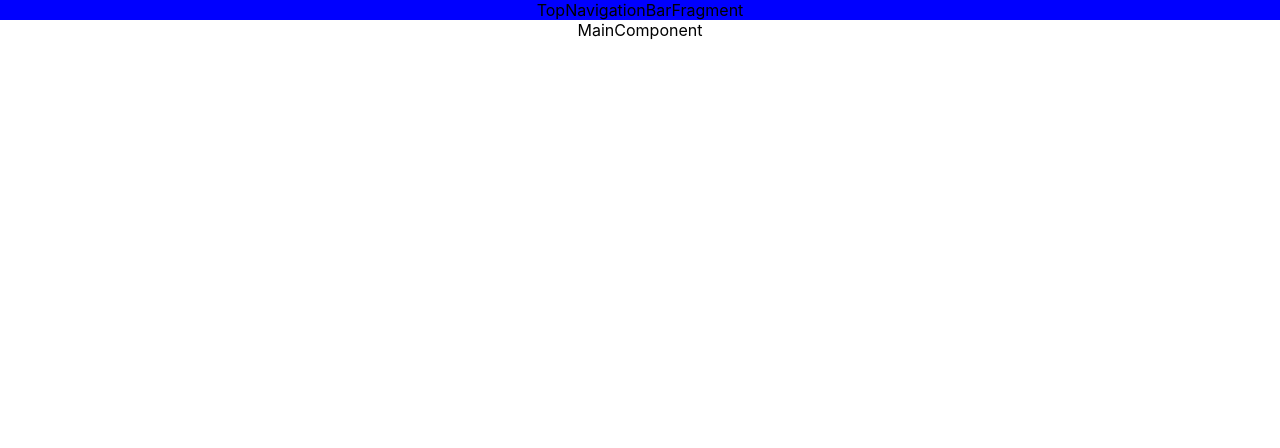
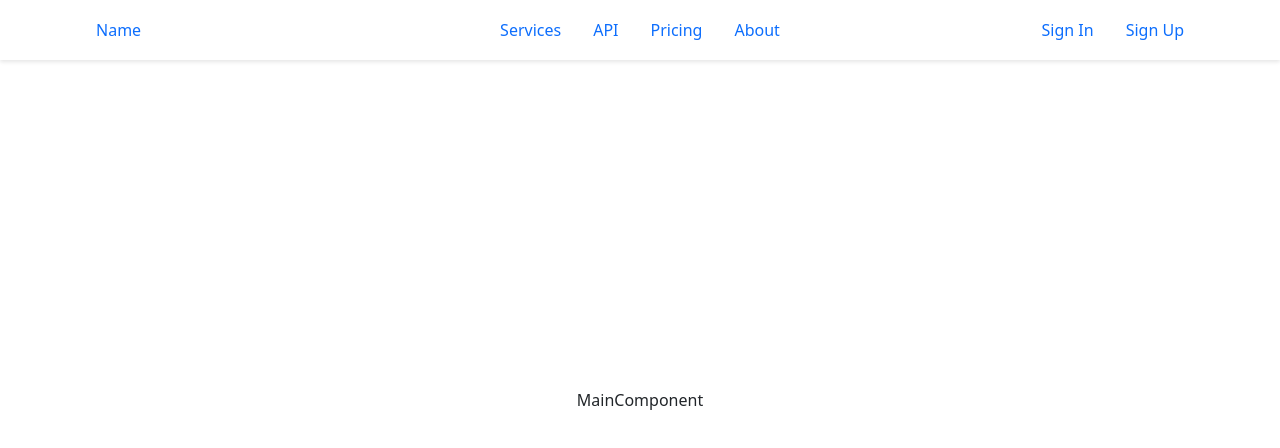
Before and after one commit to ChilliBilly/tortoise-frontend, a React (Create React App) app: page / in a window 1280 px wide. Shown: the top 448 px of the page. Built offline with nearby package versions, Linux system fonts and the light colour scheme.

Commit message:
adding css for top navigation bar

```diff
--- a/src/App.css
+++ b/src/App.css
@@ -1,38 +1,15 @@
 .App {
-  text-align: center;
+    display: flex;
+    justify-content: center;
+    /* Center horizontally */
+    align-items: center;
+    /* Center vertically */
+    height: 100vh;
+    /* Full height of the viewport */
+    width: 100vw;
+    /* Full width of the viewport */
+    padding: 20px;
+    /* Padding to add space on the sides */
+    box-sizing: border-box;
+    /* Include padding in the element's total width and height */
 }
-
-.App-logo {
-  height: 40vmin;
-  pointer-events: none;
-}
-
-@media (prefers-reduced-motion: no-preference) {
-  .App-logo {
-    animation: App-logo-spin infinite 20s linear;
-  }
-}
-
-.App-header {
-  background-color: #282c34;
-  min-height: 100vh;
-  display: flex;
-  flex-direction: column;
-  align-items: center;
-  justify-content: center;
-  font-size: calc(10px + 2vmin);
-  color: white;
-}
-
-.App-link {
-  color: #61dafb;
-}
-
-@keyframes App-logo-spin {
-  from {
-    transform: rotate(0deg);
-  }
-  to {
-    transform: rotate(360deg);
-  }
-}
--- a/src/component/home/TopNavigationBarComponent.css
+++ b/src/component/home/TopNavigationBarComponent.css
@@ -1,3 +1,24 @@
-.background-color {
-    background-color: aqua;
+.top-navigation-bar {
+    position: fixed;
+    /* Fix the position at the top */
+    top: 0;
+    /* Align to the top of the viewport */
+    left: 0;
+    /* Align to the left of the viewport */
+    width: 100%;
+    /* Full width */
+    background-color: white;
+    /* Background color to cover content behind */
+    z-index: 1000;
+    /* High z-index to ensure it is above other elements */
+    box-shadow: 0 2px 4px rgba(0, 0, 0, 0.1);
+    /* Optional: Add a shadow for better visibility */
+    display: flex;
+    /* Use flexbox to align content */
+    justify-content: center;
+    /* Center content horizontally */
+    align-items: center;
+    /* Center content vertically */
+    height: 60px;
+    /* Set a fixed height if needed */
 }
--- a/src/component/home/TopNavigationBarComponent.js
+++ b/src/component/home/TopNavigationBarComponent.js
@@ -3,7 +3,7 @@ import TopNavigationBarFragment from "../../fragment/home/TopNavigationBarFragme
 
 function TopNavigationBarComponent() {
     return (
-        <div className="background-color">
+        <div className="top-navigation-bar">
             <TopNavigationBarFragment></TopNavigationBarFragment>
         </div>
     )
--- a/src/fragment/home/TopNavigationBarFragment.css
+++ b/src/fragment/home/TopNavigationBarFragment.css
@@ -1,3 +1,55 @@
-.background-color {
-    background-color: blue;
+.nav-container {
+    display: flex;
+    justify-content: space-between;
+    /* Space out the navs */
+    align-items: center;
+    /* Center align items vertically */
+    padding: 0 20px;
+    /* Add padding to left and right */
 }
+
+.content-container {
+    max-width: 1200px;
+    /* Maximum width for the content */
+    width: 100%;
+    /* Full width of the container */
+    padding: 0 20px;
+    /* Padding on the left and right */
+    box-sizing: border-box;
+    /* Include padding in the element's total width and height */
+}
+
+.left-nav {
+    flex: 1;
+    /* Take up available space */
+}
+
+.center-nav {
+    flex: 1;
+    /* Take up available space */
+    justify-content: center;
+    /* Center align items horizontally */
+}
+
+.right-nav {
+    flex: 1;
+    /* Take up available space */
+    justify-content: flex-end;
+    /* Align items to the right */
+    display: flex;
+}
+
+.centered-text {
+    position: absolute;
+    top: 50%;
+    left: 50%;
+    transform: translate(-50%, -50%);
+    font-size: 3rem;
+    /* Adjust as needed */
+    color: rgba(0, 0, 0, 0.1);
+    /* Light color to appear like a background */
+    z-index: -1;
+    /* Ensure it is behind other elements */
+    pointer-events: none;
+    /* So it doesn't interfere with other elements */
+}
--- a/src/fragment/home/TopNavigationBarFragment.js
+++ b/src/fragment/home/TopNavigationBarFragment.js
@@ -1,11 +1,42 @@
 import './TopNavigationBarFragment.css';
+import Nav from 'react-bootstrap/Nav';
 
 function TopNavigationBarFragment() {
     return (
-        <div className="background-color">
-            <div>TopNavigationBarFragment</div>
+        <div className="content-container">
+            <div className="nav-container">
+                <Nav className="left-nav" activeKey="/">
+                    <Nav.Item>
+                        <Nav.Link href="/">Name</Nav.Link>
+                    </Nav.Item>
+                </Nav>
+
+                <Nav className="center-nav">
+                    <Nav.Item>
+                        <Nav.Link eventKey="link-1">Services</Nav.Link>
+                    </Nav.Item>
+                    <Nav.Item>
+                        <Nav.Link eventKey="link-1">API</Nav.Link>
+                    </Nav.Item>
+                    <Nav.Item>
+                        <Nav.Link eventKey="link-1">Pricing</Nav.Link>
+                    </Nav.Item>
+                    <Nav.Item>
+                        <Nav.Link eventKey="link-1">About</Nav.Link>
+                    </Nav.Item>
+                </Nav>
+
+                <Nav className="right-nav">
+                    <Nav.Item>
+                        <Nav.Link href="/login/signIn">Sign In</Nav.Link>
+                    </Nav.Item>
+                    <Nav.Item>
+                        <Nav.Link eventKey="/login/signUp">Sign Up</Nav.Link>
+                    </Nav.Item>
+                </Nav>
+            </div>
         </div>
-    )
+    );
 }
 
-export default TopNavigationBarFragment
+export default TopNavigationBarFragment;
--- a/src/index.js
+++ b/src/index.js
@@ -4,6 +4,8 @@ import { BrowserRouter as Router } from 'react-router-dom';
 import './index.css';
 import App from './App';
 import reportWebVitals from './reportWebVitals';
+import 'bootstrap/dist/css/bootstrap.min.css';  // Import Bootstrap CSS
+
 
 const root = ReactDOM.createRoot(document.getElementById('root'));
 root.render(
```
